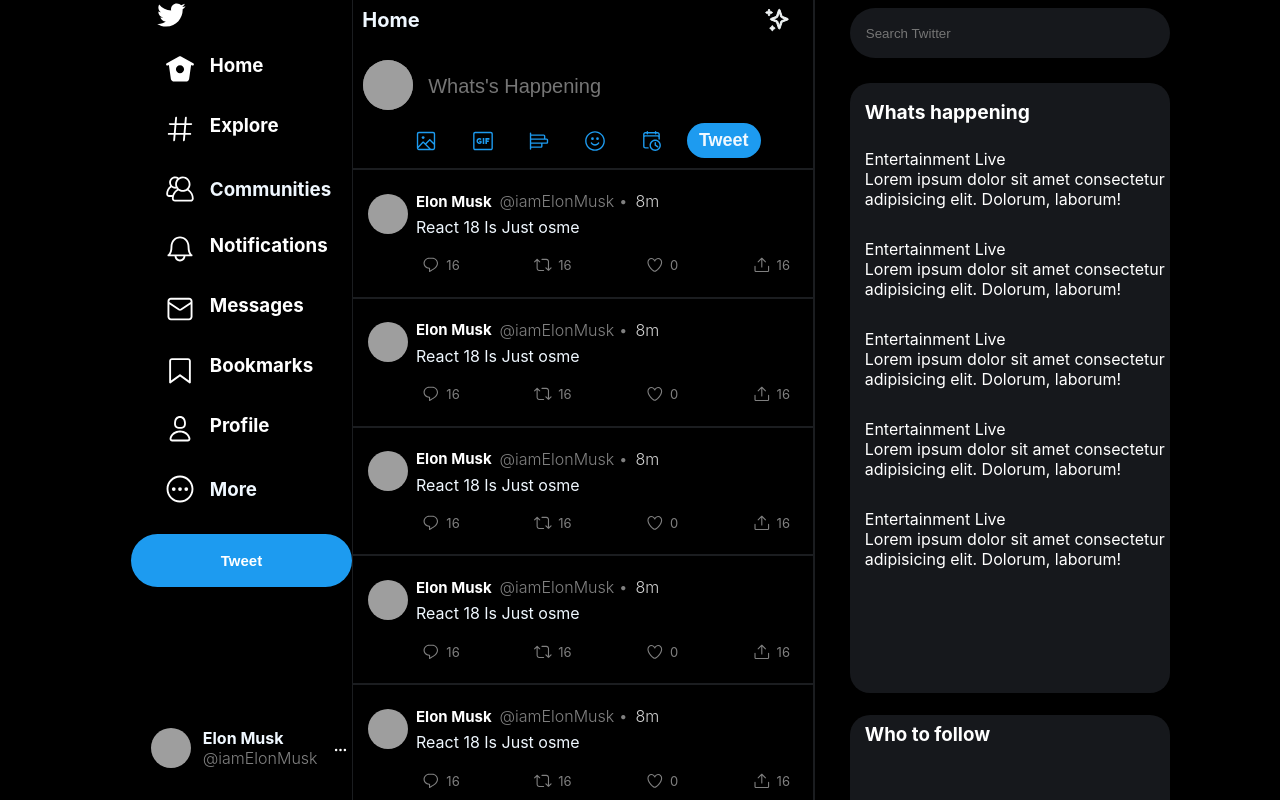
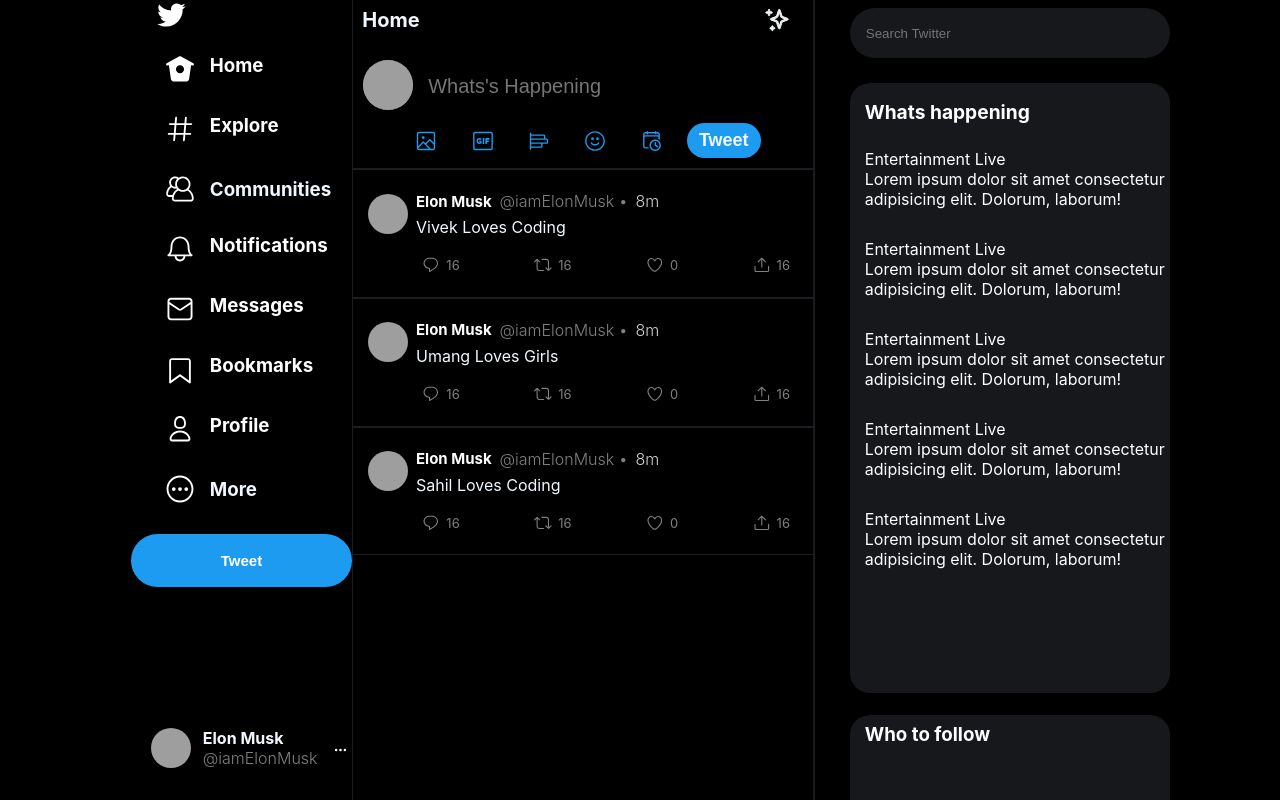
Before and after one commit to umangp31/Twitter-clonning, a React (Create React App) app: page / in a window 1280 px wide. Built offline with nearby package versions, Linux system fonts and the light colour scheme; grey boxes are pictures that could not be loaded.

Commit message:
Added Custom Tweet Hook

```diff
--- a/package.json
+++ b/package.json
@@ -12,7 +12,8 @@
     "react-dom": "^18.1.0",
     "react-router-dom": "^6.3.0",
     "react-scripts": "5.0.1",
-    "web-vitals": "^2.1.4"
+    "web-vitals": "^2.1.4",
+    "zustand": "^4.0.0-rc.1"
   },
   "scripts": {
     "start": "react-scripts start",
--- a/src/components/Feed.js
+++ b/src/components/Feed.js
@@ -1,12 +1,24 @@
-import { useState } from "react"
+import { useState,useEffect } from "react"
 import "./Feed.css"
+import useStore from '../store/store'
 import Loader from "./Loader"
 import MobileSideBar from "./MobileSideBar"
 import Tweets from './Tweets'
 import YourTweet from './YourTweet'
+// import tweetData from '../data/tweets.json'
+import useCreateTweet from "./hooks/useCreateTweet"
 const Feed = () => {
+    const state = useStore();
+    const tweetData = state.tweetdata;
+    console.log(tweetData)
+    // const {data} = useCreateTweet()
     const [isLoading, setIsLoading] = useState(true);
     const [isOpen, setIsOpen] = useState(false);
+    useEffect(()=>{
+        // fetch('http://localhost:3001/data')
+        //     .then(res=>res.json())
+        //     .then(json=>{setDatas(json)})
+    })
     setTimeout(() => setIsLoading(false), 2000)
     return (
         <div className='Feed_Container'>
@@ -24,15 +36,20 @@
             </div>
             <YourTweet />
             {
-                isLoading ? <Loader /> : <div>
-                    <Tweets replyCount='0' />
-                    <Tweets replyCount='0' />
-                    <Tweets replyCount='0' />
-                    <Tweets replyCount='0' />
-                    <Tweets replyCount='0' />
-                    <Tweets replyCount='1' />
-                    <Tweets replyCount='0' />
-                </div>
+                isLoading ? <Loader /> : (
+                    tweetData.data && tweetData.data.map((tweet)=>{
+                        return <Tweets tweet={tweet}/>
+                    }))
+
+                // <div>
+                //     <Tweets replyCount='0' />
+                //     <Tweets replyCount='0' />
+                //     <Tweets replyCount='0' />
+                //     <Tweets replyCount='0' />
+                //     <Tweets replyCount='0' />
+                //     <Tweets replyCount='1' />
+                //     <Tweets replyCount='0' />
+                // </div>
             }
         </div>
     )
--- a/src/components/Tweets.js
+++ b/src/components/Tweets.js
@@ -1,7 +1,7 @@
 import { useState } from 'react';
 import { DISPLAYNAME, USERIMG, USERNAME } from '../utills/User';
 import "./Tweets.css";
-const Tweets = ({ replyCount }) => {
+const Tweets = ({ replyCount, tweet }) => {
     // const [{ user }, dispatch] = useStateValue();
     const [TwettLikes, setTwettLikes] = useState(0);
     const [isLiked, setIsLiked] = useState(false);
@@ -33,7 +33,7 @@
                     <h4 className='Tweet_ElacepedTimeFromTweet'> 8m</h4>
                 </div>
                 <div className='Tweet_TweetCOntent'>
-                    React 18 Is Just osme
+                    {tweet.text}
                 </div>
                 <div className="Tweet_TweetOptions">
                     <div className="Tweet_TweetOption">
--- a/src/components/YourTweet.js
+++ b/src/components/YourTweet.js
@@ -1,10 +1,17 @@
 // import { AutoAwesome } from ''
-import { useState } from 'react';
+import { useState, useEffect } from 'react';
 import { USERIMG } from '../utills/User';
+import useCreateTweet from './hooks/useCreateTweet';
 import "./YourTweet.css";
+import tweetData from '../data/tweets.json'
 
 const YourTweet = () => {
+
     const [Tweettext, setTweettext] = useState("");
+    useEffect(()=>{
+
+    })
+    const {addTweet} = useCreateTweet(Tweettext);
     const showReplyAccess = (e) => {
         e.preventDefault();
         const TewwtReplyAccess = document.getElementsByClassName("YourTweet_TweetReplyAcces")[0];
@@ -42,7 +49,7 @@
                 <button
                     disabled={!Tweettext}
                     className='YourTweet_PostTweetButton'
-                    onClick={() => alert(Tweettext)}
+                    onClick={addTweet}
                 >Tweet</button>
             </div>
         </div>
--- /dev/null
+++ b/src/components/hooks/useCreateTweet.js
@@ -0,0 +1,21 @@
+import tweetsData from "../../data/tweets.json"
+import {useState} from 'react'
+import useStore from '../../store/store'
+const useCreateTweet = (tweet) =>{
+    const state = useStore();
+    const newData = state.newData;
+    const addTweet = ()=>{
+        console.log(tweet);
+        const currentTweet = {
+            "text": tweet
+        }
+        tweetsData.data.push(currentTweet);
+        newData(tweetsData)
+        console.log(currentTweet);
+
+    }
+
+    return {addTweet}
+}
+
+export default useCreateTweet;
--- /dev/null
+++ b/src/data/tweets.json
@@ -0,0 +1,10 @@
+{"data": [   {
+        "text": "Vivek Loves Coding"
+    },
+    {
+        "text": "Umang Loves Girls"
+    },
+    {
+        "text": "Sahil Loves Coding"
+    }
+]}
--- /dev/null
+++ b/src/store/store.js
@@ -0,0 +1,9 @@
+import create from 'zustand'
+import tweetData from '../data/tweets.json'
+
+const useStore = create((set) => ({
+  tweetdata: tweetData,
+  newData: (data) => set({tweetdata: data})
+}))
+
+export default useStore;
```
Also changed, not shown: 1 other file (tests, documents, lock files or other folders).
